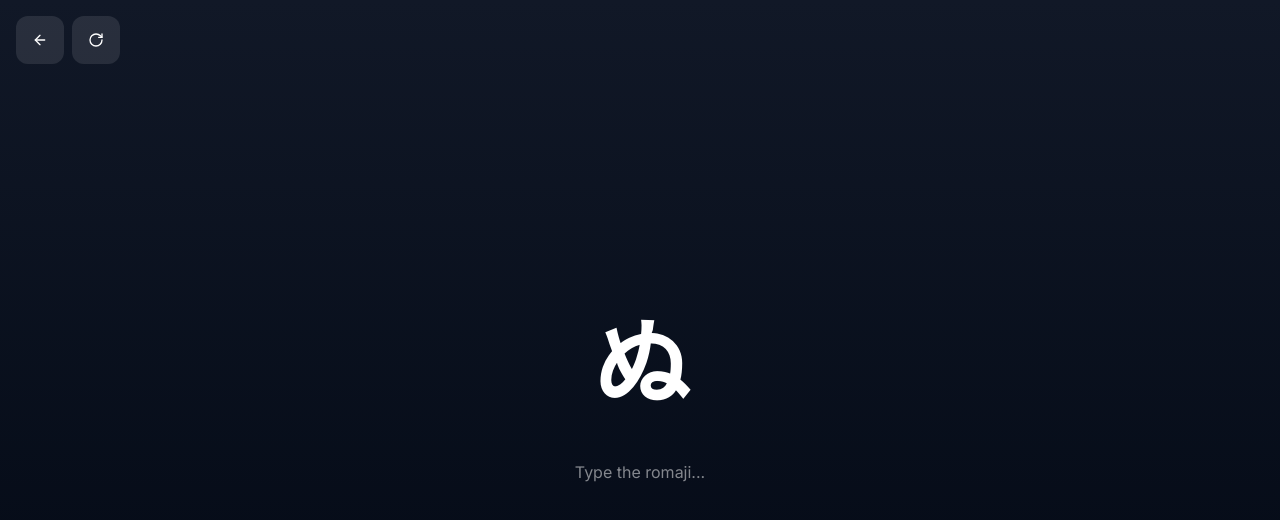
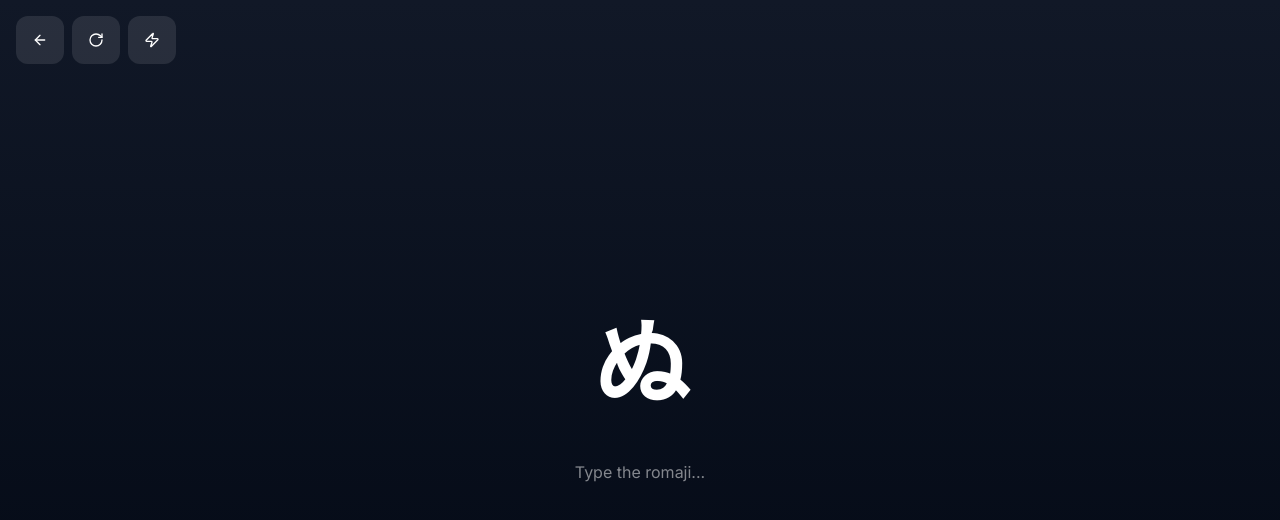
Before and after one commit to alexpuertasr/nihongo, a Next.js app: page /hiragana in a window 1280 px wide. Shown: the top 520 px of the page. Built offline with nearby package versions, Linux system fonts and the light colour scheme.

Commit message:
feat: add fast mode

```diff
--- a/src/components/script-matcher.tsx
+++ b/src/components/script-matcher.tsx
@@ -10,10 +10,9 @@ import {
 } from "@/lib/scripts";
 
 import { ScriptMatcherItem } from "./script-matcher-item";
-import { CircleCheck, CircleX, RotateCw } from "lucide-react";
+import { CircleCheck, CircleX, RotateCw, Zap, ZapOff } from "lucide-react";
 
 interface Props {
-  isQuickMode?: boolean;
   scriptType: ScriptType;
   defaultScriptIndex: number | undefined;
 }
@@ -47,12 +46,9 @@ function getNewRenderedScript(scripts: Script[]): [RenderedScript, number] {
   return [newRenderedScript, newScriptIndex];
 }
 
-export function ScriptMatcher({
-  isQuickMode,
-  scriptType,
-  defaultScriptIndex,
-}: Props) {
+export function ScriptMatcher({ scriptType, defaultScriptIndex }: Props) {
   const [value, setValue] = useState("");
+  const [isFastMode, setIsFastMode] = useState(false);
   const [correctCounter, setCorrectCounter] = useState(0);
   const [incorrectCounter, setIncorrectCounter] = useState(0);
   const [currentScripts, setCurrentScripts] = useState(scripts);
@@ -125,6 +121,10 @@ export function ScriptMatcher({
     setValue("");
   };
 
+  const handleSwitchMode = () => {
+    setIsFastMode((prev) => !prev);
+  };
+
   const handleKeyDownInput = (event: React.KeyboardEvent<HTMLInputElement>) => {
     if (!script || event.code !== "Enter") return;
 
@@ -143,7 +143,7 @@ export function ScriptMatcher({
   const handleChangeInput = (event: React.ChangeEvent<HTMLInputElement>) => {
     if (!script) return;
 
-    if (isQuickMode) {
+    if (isFastMode) {
       const romaji = script.romaji;
       const value = event.target.value;
 
@@ -182,10 +182,18 @@ export function ScriptMatcher({
       ) : (
         <>
           <button
+            aria-label="Reset"
             className="absolute left-14 top-0 m-4 flex rounded-xl bg-white/10 p-4 hover:bg-white/20"
             onClick={handleReset}
           >
             <RotateCw size={16} />
+          </button>
+          <button
+            aria-label={isFastMode ? "Normal mode" : "Fast mode"}
+            className="absolute left-28 top-0 m-4 flex rounded-xl bg-white/10 p-4 hover:bg-white/20"
+            onClick={handleSwitchMode}
+          >
+            {isFastMode ? <ZapOff size={16} /> : <Zap size={16} />}
           </button>
           <div className="flex">
             {renderedScripts.map((script, index) => (
```
